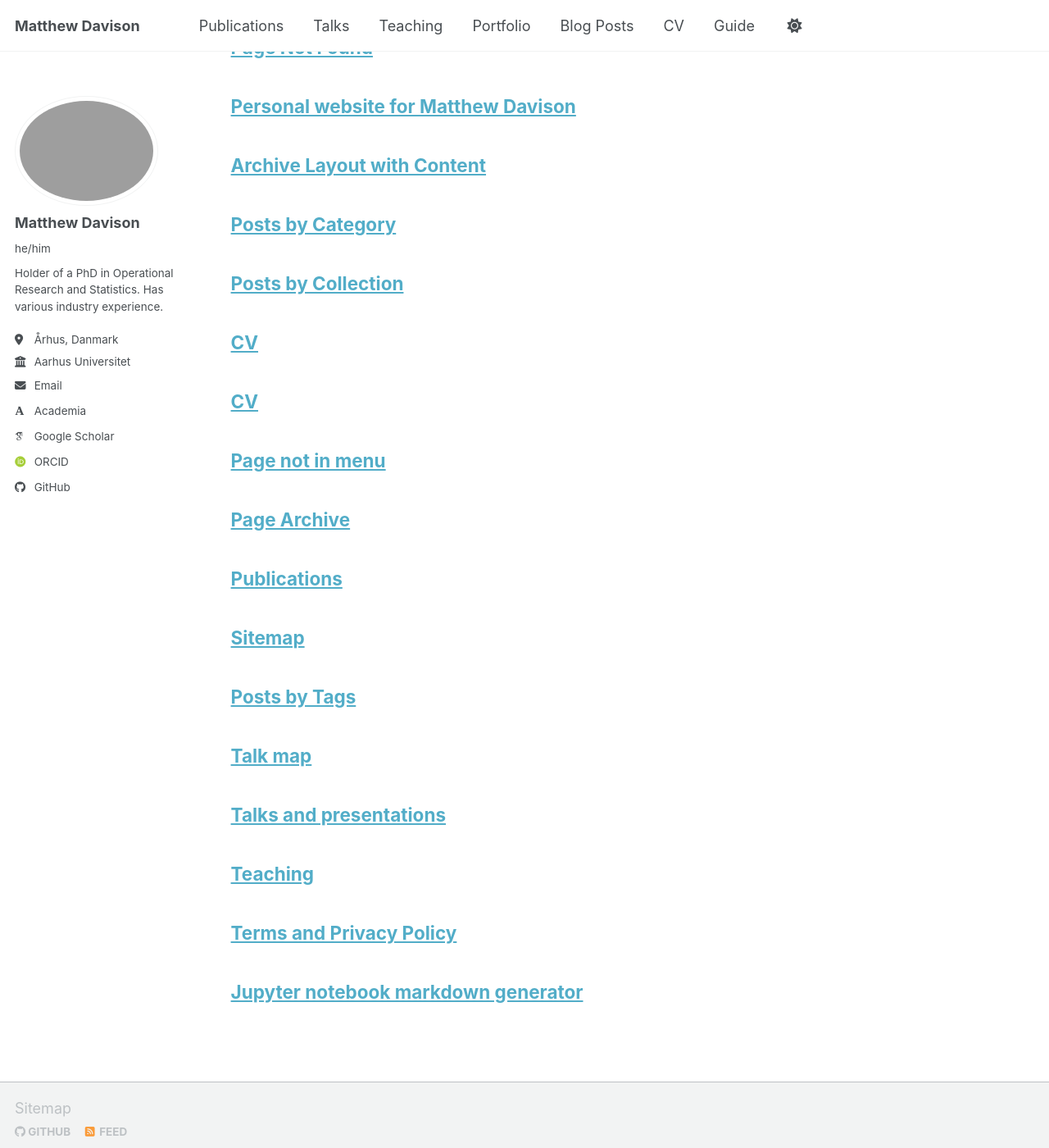
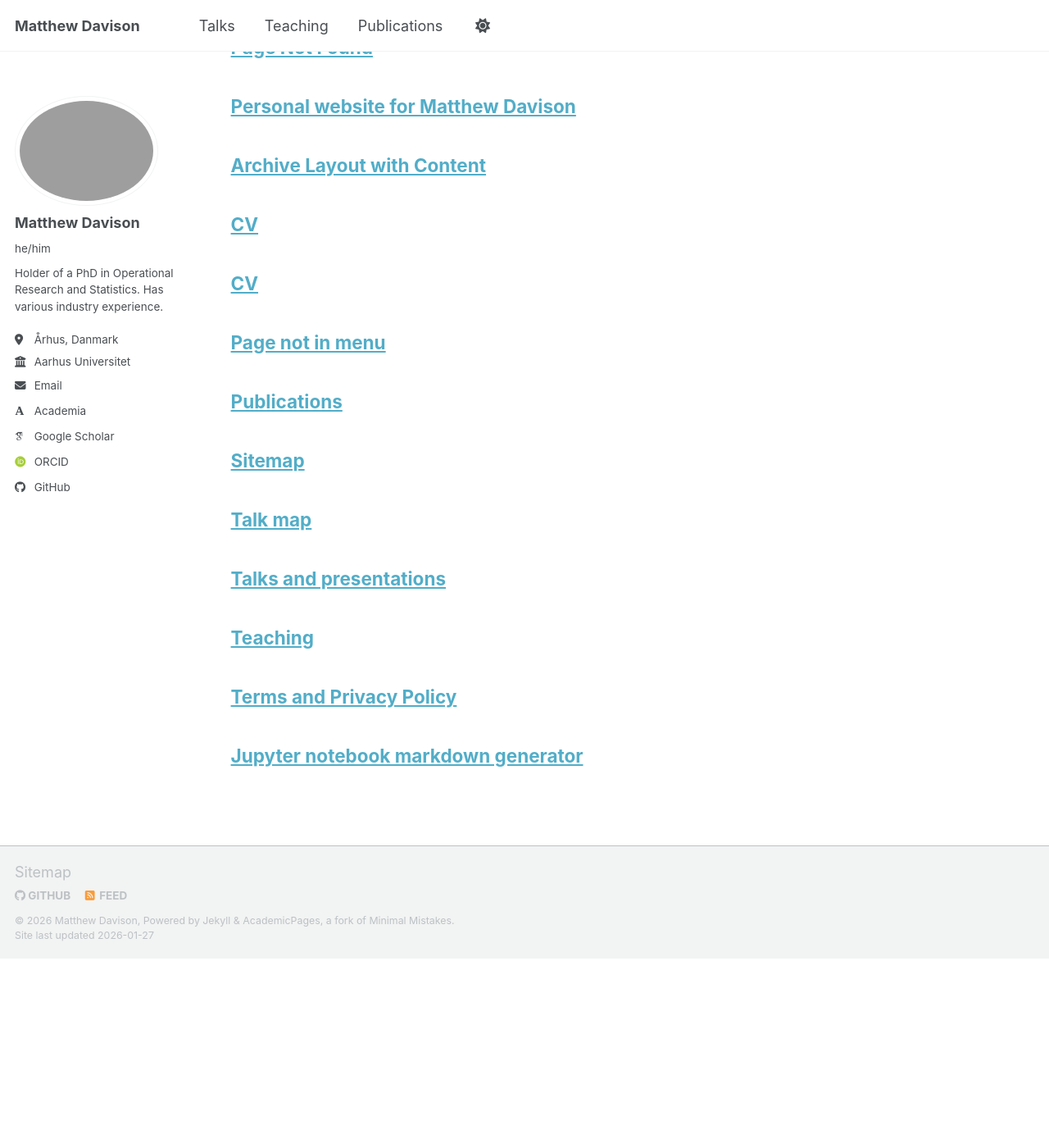
Before and after one commit to Mattmandav/mattmandav.github.io, a Jekyll site: the page built from _pages/archive-layout-with-content.md, in a window 1280 px wide and 1400 px high, scrolled down 4633 px. Shown: the whole window at 82% size. Built offline with Jekyll 4.4.1, drawn with Linux system fonts in a browser that asks for light colours; some web fonts are replaced; a script bundle is joined from its source files by our own code; library files that are not in the unit come from our copies; after the commit the page ends 5802 px from its top, so only the background shows below that.

Commit message:
Fixing immediate navigation

```diff
--- a/_data/navigation.yml
+++ b/_data/navigation.yml
@@ -8,8 +8,6 @@
 #      Markdown formatted page while the second is generated using JSON.
 
 main:
-  - title: "Publications"
-    url: /publications/
 
   - title: "Talks"
     url: /talks/
@@ -17,17 +15,11 @@
   - title: "Teaching"
     url: /teaching/
 
-  - title: "Portfolio"
-    url: /portfolio/
+  - title: "Publications"
+    url: /publications/
 
-  - title: "Blog Posts"
-    url: /year-archive/
-
-  - title: "CV"
-    url: /cv/
+  # - title: "CV"
+  #   url: /cv/
 
   # - title: "CV"
   #   url: /cv-json/
-
-  - title: "Guide"
-    url: /markdown/
```
Also changed, not shown: _pages/category-archive.html (deleted, +0 -17 lines), _pages/collection-archive.html (deleted, +0 -24 lines), _pages/page-archive.html (deleted, +0 -11 lines), _pages/tag-archive.html (deleted, +0 -17 lines).
